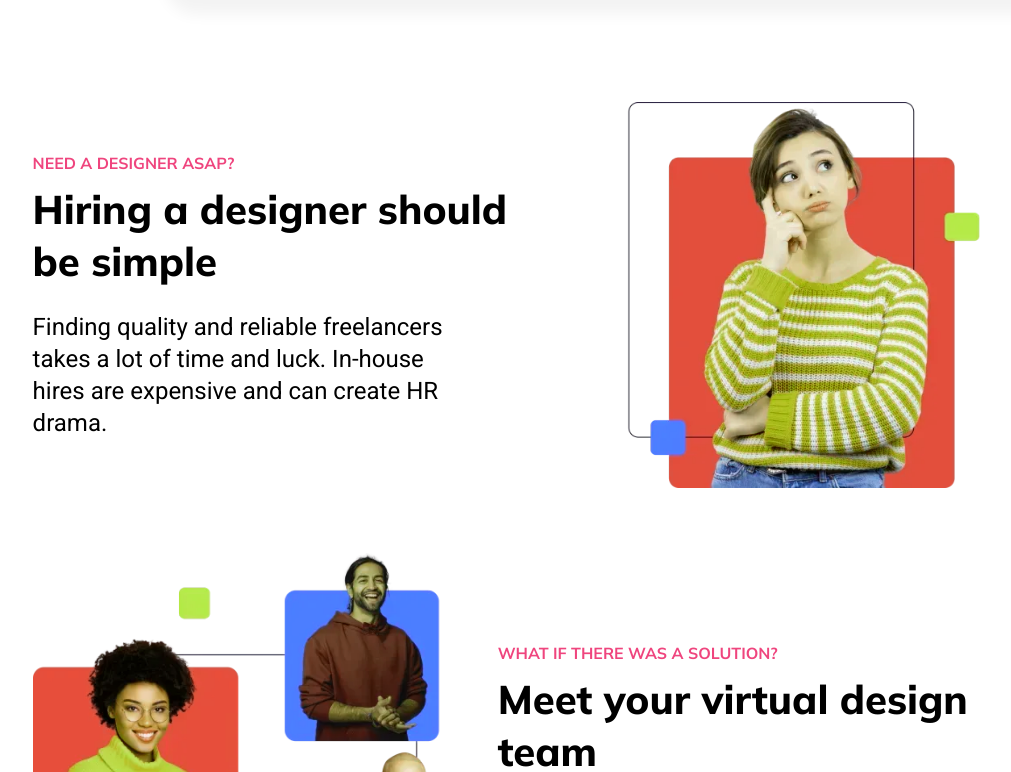
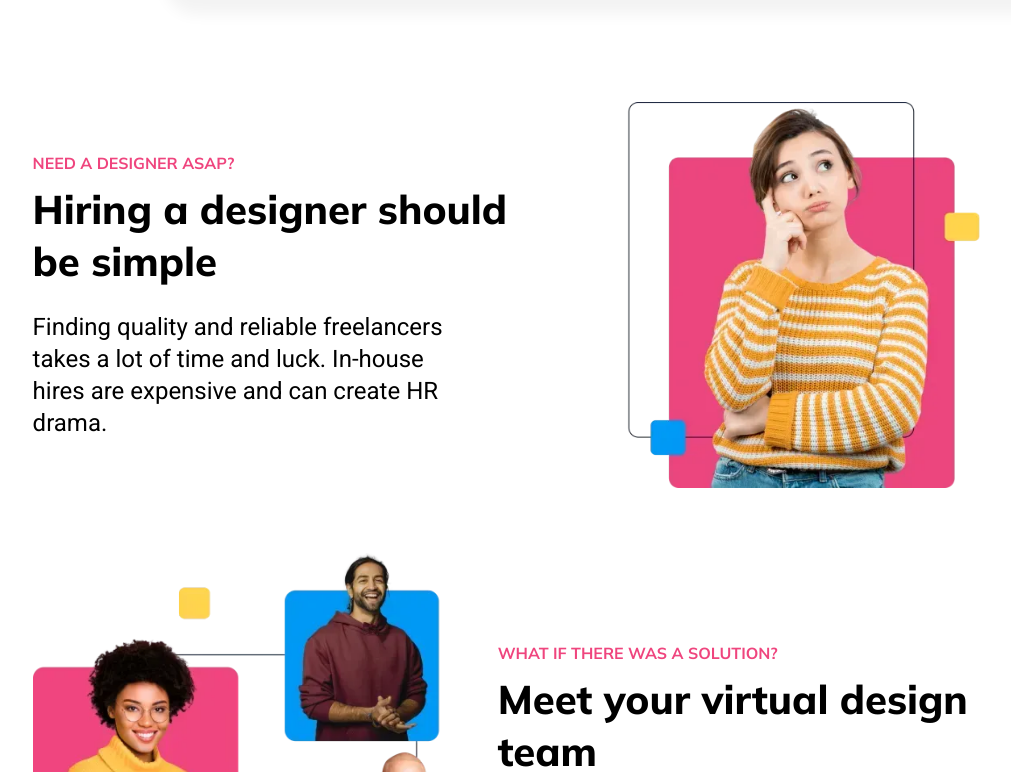
Before and after one commit to rakib00-dev/preean-website-demo, a React (Vite) app: page / in a window 1280 px wide. Shown: the part 828-1600 px from the top of the page, without its empty margins (121-1132 px from the left). Built offline with nearby package versions, Linux system fonts and the light colour scheme.

Commit message:
removed the annoing heu

```diff
--- a/src/Components/FirstTypeSection.jsx
+++ b/src/Components/FirstTypeSection.jsx
@@ -36,11 +36,7 @@ const FirstTypeSection = ({
 
           {/* img content */}
           <div className="flex justify-center items-center w-full m-auto min-[425px]:w-[338.5px] md:w-[400px] lg:w-[500px]">
-            <img
-              src={imgSrc}
-              alt="need-designer-soon"
-              className="hue-rotate-390"
-            />
+            <img src={imgSrc} alt="need-designer-soon" className="" />
           </div>
         </div>
       </div>
```
